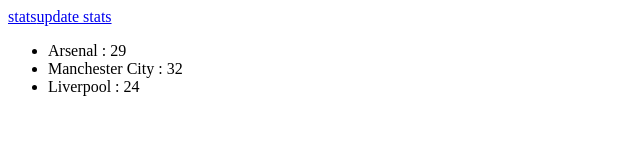
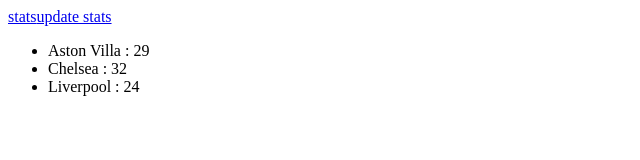
Before and after one commit to JarneSimons/labo6-FRONTEND, a Vue app: page / in a window 1280 px wide. Shown: the top 160 px of the page, without its empty margins (0-640 px from the left). Built offline with nearby package versions, Linux system fonts and the light colour scheme; no server answers.

Commit message:
feat: Update team names and add new data from websocket

```diff
--- a/src/components/Stats.vue
+++ b/src/components/Stats.vue
@@ -5,11 +5,11 @@
 // data form different premier league footbal teams
 let data = ref([
 {
-    team: 'Arsenal',
+    team: 'Aston Villa',
     points: 29,
 },
 {
-    team : 'Manchester City',
+    team : 'Chelsea',
     points: 32,
 },
 {
@@ -26,10 +26,16 @@
 
     // after connection update points
     socket.onmessage = (event) => {
-        console.log(event.data);
+        let message = JSON.parse(event.data);
+        if(message.action === "update") {
+            data.value.push({
+                team: message.team,
+                points: message.points
+            });
+
     }
 }
-);
+});
 
 // get data from websocket
 
```
